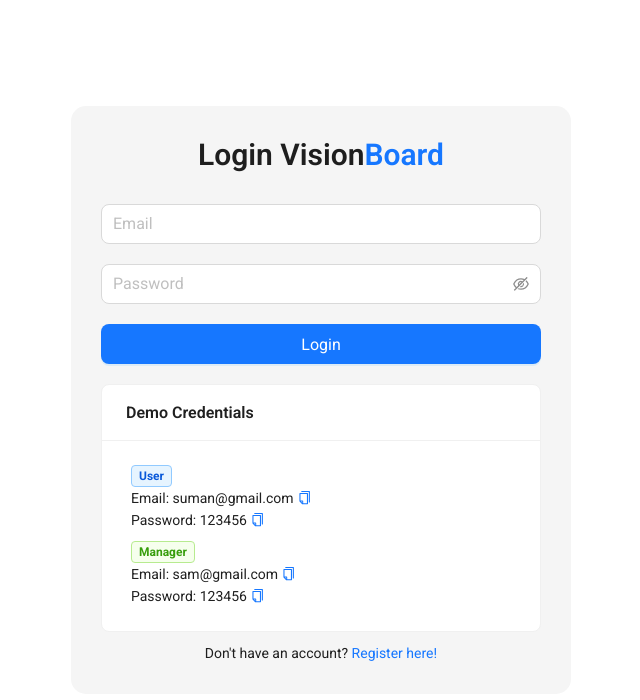
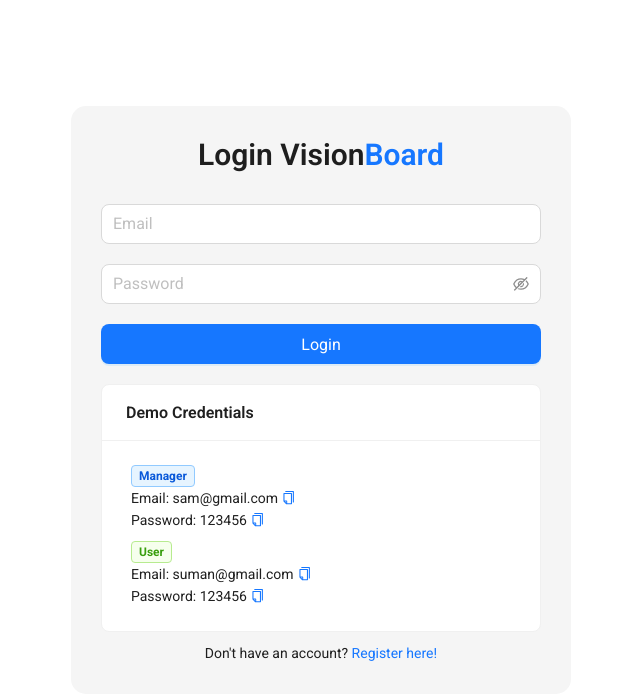
Before and after one commit to suman-chandra-barman/visionboard-frontend, a React (Vite) app: page /login in a window 1280 px wide. Shown: the top 700 px of the page, without its empty margins (319-959 px from the left). Built offline with nearby package versions, Linux system fonts and the light colour scheme; what @react-pdf/renderer would draw is missing.

Commit message:
Chage login page demo credentials ui

```diff
--- a/src/pages/Login.tsx
+++ b/src/pages/Login.tsx
@@ -102,14 +102,12 @@ const Login = () => {
             <Col span={24}>
               <Card title="Demo Credentials" style={{ marginTop: "20px" }} bordered>
                 <div style={{ marginLeft: '5px' }}>
-                  <Tag color="blue" style={{fontWeight:"bold"}}>User</Tag><br />
+                  <Tag color="blue" style={{fontWeight:"bold"}}>Manager</Tag><br />
+                  <Text>Email: </Text><Text copyable>sam@gmail.com</Text><br />
+                  <Text>Password: </Text><Text copyable>123456</Text>
+                  <br />
+                  <Tag color="green" style={{marginTop:"10px", fontWeight:"bold"}}>User</Tag><br />
                   <Text>Email: </Text><Text copyable>suman@gmail.com</Text><br />
-                  <Text>Password: </Text><Text copyable>123456</Text>
-
-                  <br />
-
-                  <Tag color="green" style={{marginTop:"10px", fontWeight:"bold"}}>Manager</Tag><br />
-                  <Text>Email: </Text><Text copyable>sam@gmail.com</Text><br />
                   <Text>Password: </Text><Text copyable>123456</Text>
                 </div>
               </Card>
```
